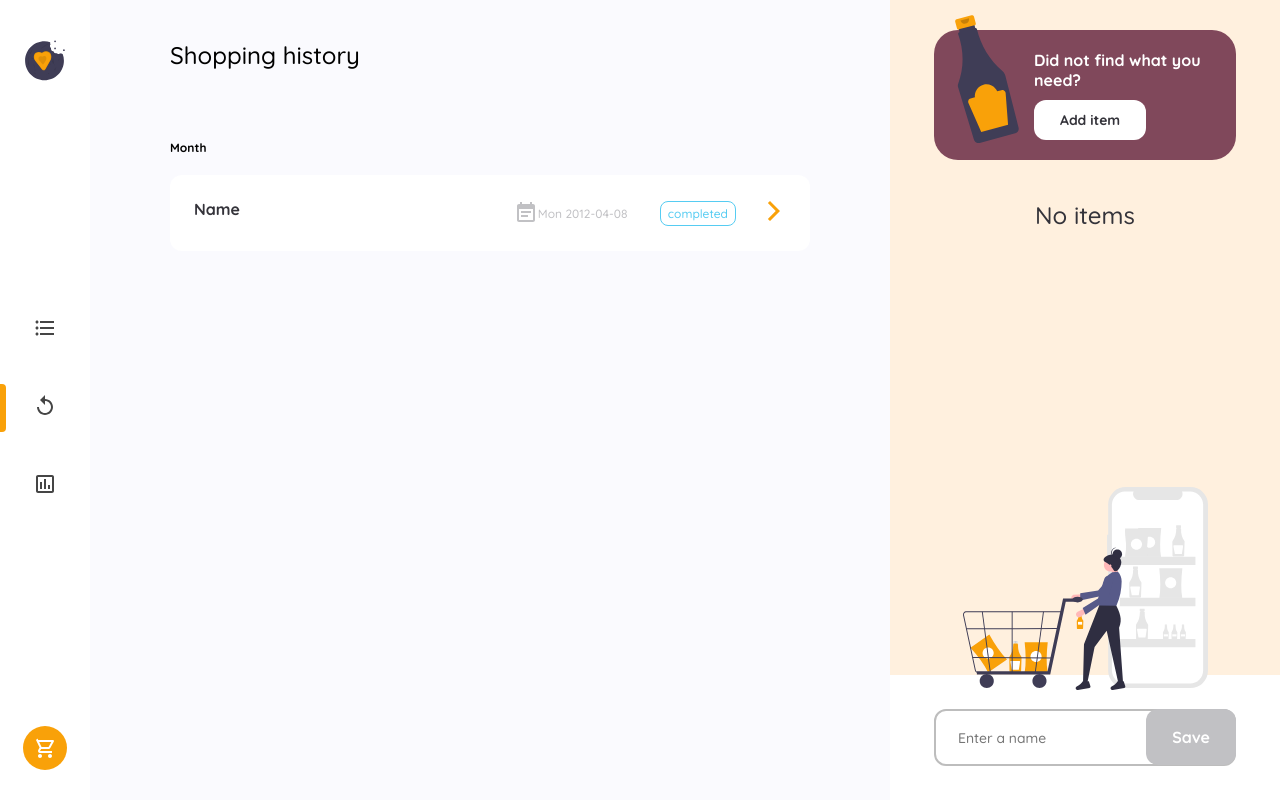
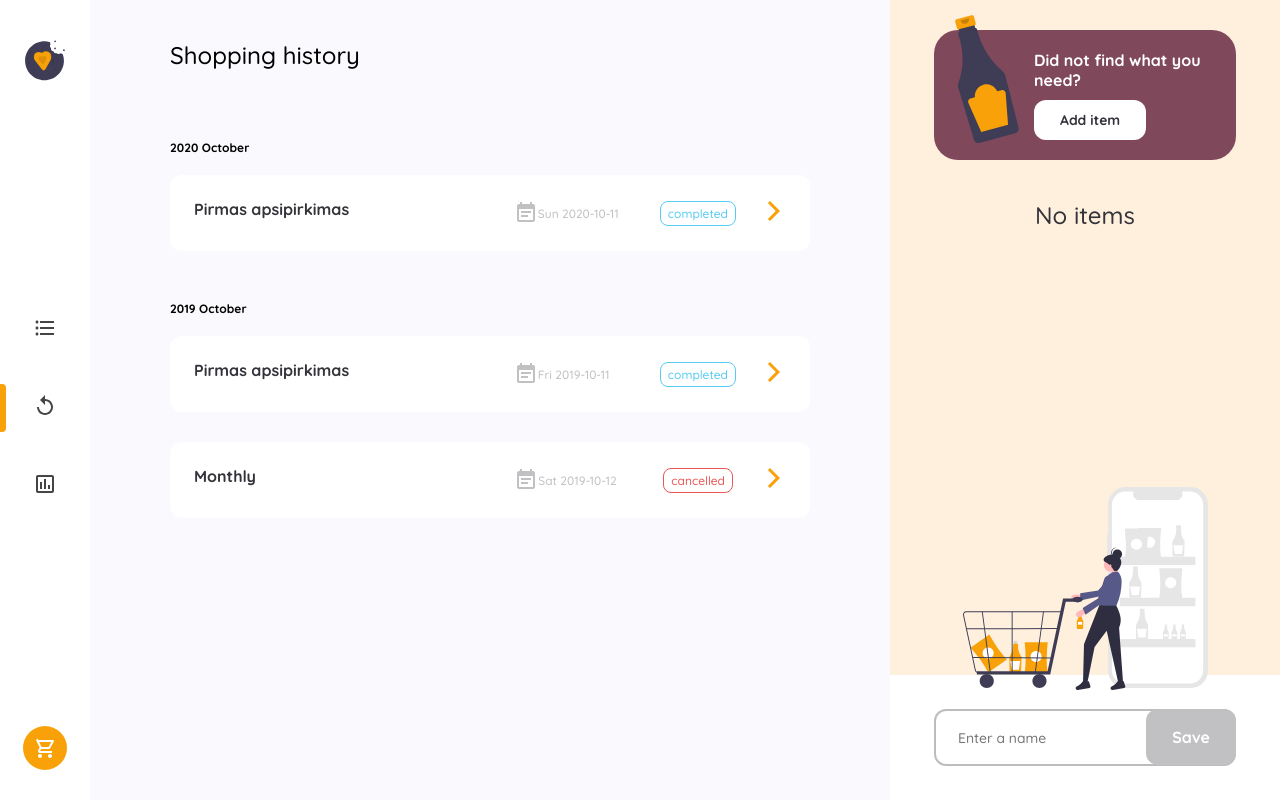
Before and after one commit to sukcinitas/dc-shopping-list, a React app: page /history in a window 1280 px wide. Built offline with nearby package versions, Linux system fonts and the light colour scheme.

Commit message:
Add some redux logic, change components and style

```diff
--- a/src/components/CalendarDetail.tsx
+++ b/src/components/CalendarDetail.tsx
@@ -4,10 +4,11 @@ import EventNoteIcon from '@material-ui/icons/EventNote';
 import '../sass/CalendarDetail.scss';
 
 const CalendarDetail = ({ date }: { date: string}) => {
-    const dateFormatted: string = date;
+    const dayMap = ['Sun', 'Mon', 'Tuey', 'Wen', 'Thu', 'Fri', 'Sat'];
+
     return <div className="calendar-detail">
         <EventNoteIcon />
-        <span>{dateFormatted}</span>
+        <span>{`${dayMap[(new Date(date)).getDay()]} ${date}` }</span>
     </div>
 }
 
--- a/src/components/CompletedDetail.tsx
+++ b/src/components/CompletedDetail.tsx
@@ -4,7 +4,7 @@ import '../sass/CompletedDetail.scss';
 
 const CompletedDetail = ({ completed }: { completed: boolean}) => {
     const detail = completed ? <span className="completed-detail">completed</span>
-    : <span className="completed-detail--cancelled">cancelled</span>
+    : <span className="completed-detail completed-detail--cancelled">cancelled</span>
     return detail;
 };
 
--- a/src/components/HistoryMonth.tsx
+++ b/src/components/HistoryMonth.tsx
@@ -1,4 +1,5 @@
 import React from 'react';
+import { Link } from 'react-router-dom';
 
 import CompletedDetail from './CompletedDetail';
 import CalendarDetail from './CalendarDetail';
@@ -6,19 +7,23 @@ import ArrowForwardIosIcon from '@material-ui/icons/ArrowForwardIos';
 import '../sass/HistoryMonth.scss';
 import '../sass/headings.scss';
 
-const HistoryMonth = () => {
+// TODO created_at to show day of the week
+
+const HistoryMonth = ({ month, items }: { month: string; items: {id: string; created_at: string; name: string; status: string; }[] }) => {
   return (
   <div className="history__month">
-      <h4 className="subheading subheading--date">Month</h4>
+      <h4 className="subheading subheading--date">{month}</h4>
       <div className="history__items">
-        <div className="history__item">
-            <h6 className="subheading subheading--history-item">Name</h6>
+      {items.map(({ name, status, created_at, id }) =>
+        <div key={id} className="history__item">
+            <h6 className="subheading subheading--history-item">{name}</h6>
             <div className="history__item-details">
-                <CalendarDetail date="Mon 2012-04-08" />
-                <CompletedDetail completed />
-                <button className="btn btn--arrow"><ArrowForwardIosIcon /></button>
+                <CalendarDetail date={created_at} />
+                <CompletedDetail completed={status === 'completed' } />
+                <button className="btn btn--arrow"><Link to={`history/${id}`}><ArrowForwardIosIcon /></Link></button>
             </div>
         </div>
+      )}
       </div>
   </div>
 )
--- a/src/pages/HistoryPage.tsx
+++ b/src/pages/HistoryPage.tsx
@@ -1,18 +1,25 @@
 import React from 'react';
+import { useSelector } from 'react-redux';
 
+import {
+  selectListsByDate,
+} from '../store/reducers/historySlice';
 import '../components/HistoryMonth';
 import HistoryMonth from '../components/HistoryMonth';
 import '../sass/HistoryPage.scss';
 import '../sass/headings.scss';
 
 const HistoryPage = () => {
+  const lists = useSelector(selectListsByDate);
+  console.log(lists);
+
   return (
   <div className="history">
     <div className="history__header">
       <h1 className="heading">Shopping history</h1>
     </div>
     <div className="history__months">
-      <HistoryMonth />
+      {Object.keys(lists).map((month) => <HistoryMonth key={month} month={month} items={lists[month]} />)}
     </div>
   </div>
 )
--- a/src/sass/CompletedDetail.scss
+++ b/src/sass/CompletedDetail.scss
@@ -11,5 +11,6 @@
     &--cancelled {
         border: 1px solid variables.$danger-1;
         color: variables.$danger-1;
+        margin: 0 3px; //
     }
 }
--- a/src/sass/HistoryMonth.scss
+++ b/src/sass/HistoryMonth.scss
@@ -4,7 +4,7 @@
     &__items {
         display: flex;
         flex-direction: column;
-        column-gap: 30px;
+        row-gap: 30px;
     }
 
     &__item {
--- a/src/sass/HistoryPage.scss
+++ b/src/sass/HistoryPage.scss
@@ -15,4 +15,10 @@
     &__header {
         margin: 0px 0px 60px;
     }
+
+    &__months {
+        display: flex;
+        flex-direction: column;
+        row-gap: 50px;
+    }
 }
--- a/src/sass/buttons.scss
+++ b/src/sass/buttons.scss
@@ -77,7 +77,7 @@
         font-size: variables.$s14;
     }
 
-    &--arrow {
+    &--arrow, &--arrow > a {
         padding: 0;
         color: variables.$yellow-1;
     }
--- a/src/store/index.ts
+++ b/src/store/index.ts
@@ -2,10 +2,14 @@ import { configureStore } from '@reduxjs/toolkit';
 
 import productsReducer from './reducers/productsSlice';
 import listReducer from './reducers/listSlice';
+import historyReducer from './reducers/historySlice';
+import historyItemReducer from './reducers/historyItemSlice';
 
 export default configureStore({
   reducer: {
     products: productsReducer,
     list: listReducer,
+    history: historyReducer,
+    historyItem: historyItemReducer,
   }
 })
--- /dev/null
+++ b/src/store/reducers/historyItemSlice.ts
@@ -0,0 +1,53 @@
+import { createSlice } from '@reduxjs/toolkit';
+
+type list = {
+    name: string;
+    items: {id: string; name: string; category: string; pieces: number; completed: boolean; }[];
+    state: string;
+};
+
+type item = {
+    id: string; name: string; category: string; pieces: number; completed: boolean;
+}
+
+export const historyItemSlice = createSlice({
+    name: 'historyItem',
+    initialState: {
+            items: [],
+            selectedList: {}
+    },
+    reducers: {
+        editName: (state: any, action) => {
+            if (!state.name) {
+                return {
+                    ...state,
+                    name: action.payload.name,
+                    state: 'edit'
+                }
+            }
+            return {
+                ...state,
+                name: action.payload.name,
+                state: 'active'
+            }
+        },
+    }
+});
+
+export const selectItemsByCategories = ({ list }: { list: any }) => {
+    const map: any = {};
+    for (let i = 0; i < list.items.length; i++) {
+        if (list.items[i].category in map) {
+            map[list.items[i].category] = [...map[list.items[i].category], list.items[i]];
+        } else {
+            map[list.items[i].category] = [list.items[i]];
+        }
+    }
+    return map;
+};
+
+export const selectListName = (state: any) => state.list.name;
+
+export const {  } = historyItemSlice.actions;
+
+export default historyItemSlice.reducer;
--- /dev/null
+++ b/src/store/reducers/historySlice.ts
@@ -0,0 +1,47 @@
+import { createSlice } from '@reduxjs/toolkit';
+
+type list = {
+    name: string;
+    items: {id: string; name: string; category: string; pieces: number; completed: boolean; }[];
+    state: string;
+};
+
+type item = {
+    id: string; name: string; category: string; pieces: number; completed: boolean;
+}
+
+export const historySlice = createSlice({
+    name: 'history',
+    initialState: {
+            lists: [{ id: 1, created_at: '2020-10-11', name: 'Pirmas apsipirkimas', status: 'completed' },
+             { id: 2, created_at: '2019-10-11', name: 'Pirmas apsipirkimas', status: 'completed' },
+             { id: 3, created_at: '2019-10-12', name: 'Monthly', status: 'cancelled' }],
+            error: '',
+            status: 'loading', // loading | success | error
+    },
+    reducers: {}
+});
+
+// need to get list sorted by recent date
+
+// 2020-11-11
+const monthsMap = ['January', 'February', 'March', 'April', 'May', 'June', 'July', 'August', 'September', 'October', 'November', 'December'];
+export const selectListsByDate = ({ history: { lists }}: any) => {
+    const map: any = {};
+    for (let i = 0; i < lists.length; i++) {
+        const date =  new Date(lists[i].created_at);
+        const dateByMonth = `${date.getFullYear()} ${monthsMap[date.getMonth()]}`;
+        console.log(dateByMonth);
+        if (dateByMonth in map) {
+            map[dateByMonth] = [...map[dateByMonth], lists[i]];
+        } else {
+            map[dateByMonth] = [lists[i]];
+        }
+    }
+    console.log(map, 'map');
+    return map;
+};
+
+export const {  } = historySlice.actions;
+
+export default historySlice.reducer;
```
